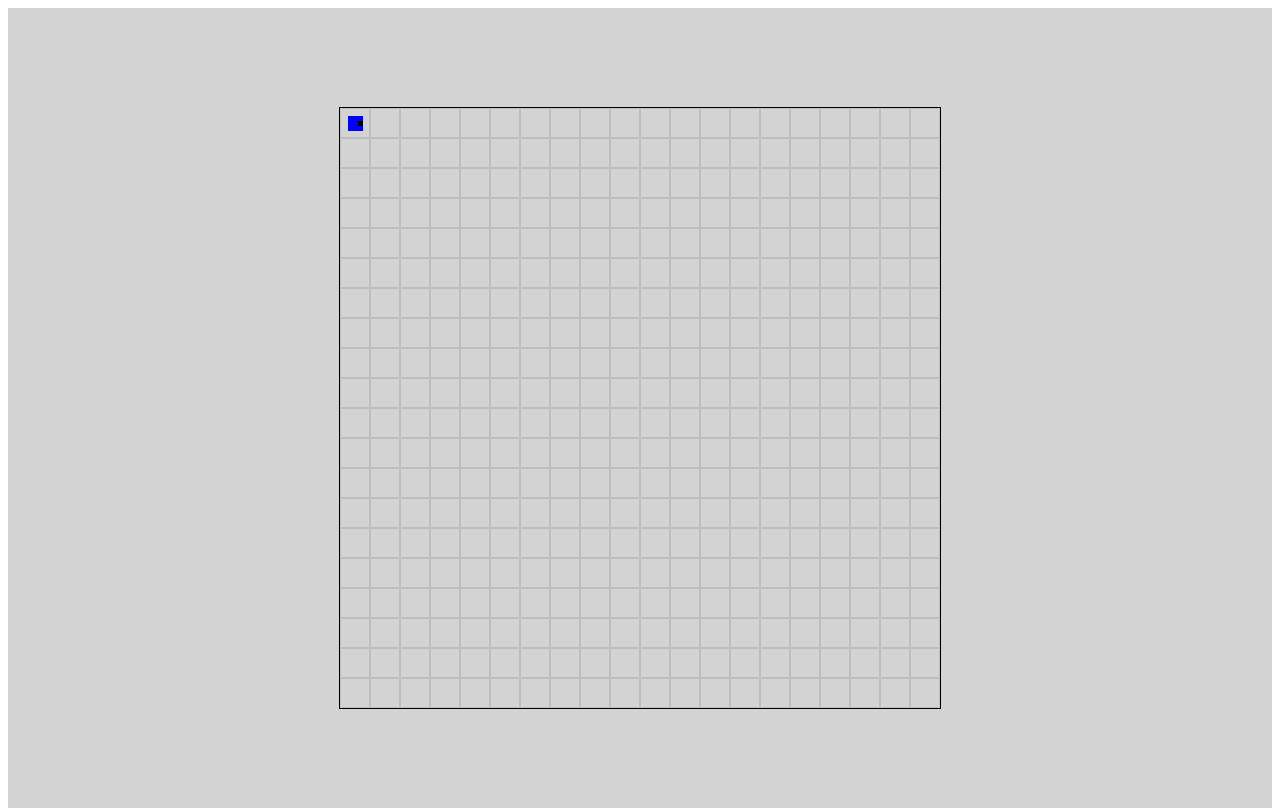
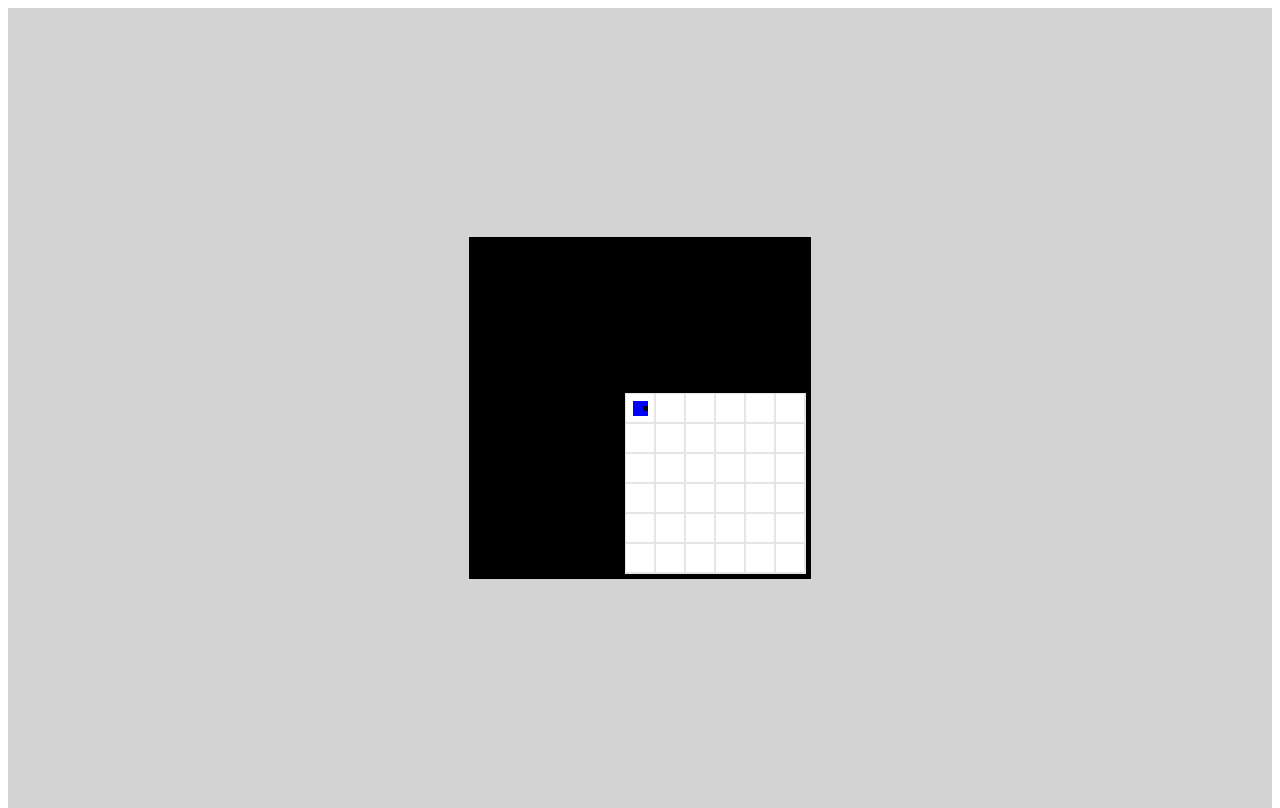
Before and after one commit to TimAstier/react-roguelike, a React (Create React App) app: page / in a window 1280 px wide. Built offline with nearby package versions, Linux system fonts and the light colour scheme.

Commit message:
feat: Add viewport

```diff
--- a/src/components/Cell.tsx
+++ b/src/components/Cell.tsx
@@ -1,7 +1,7 @@
 import React from 'react';
 import styled from 'styled-components';
 
-import { CELL_WIDTH_IN_PIXELS } from '../constants/grid';
+import { CELL_WIDTH_IN_PIXELS } from '../constants/config';
 import { CellContent } from '../typings/cellContent';
 import { MoveDirection } from '../typings/moveDirection';
 import Player from './Player';
--- a/src/components/Game.tsx
+++ b/src/components/Game.tsx
@@ -7,6 +7,7 @@ import { MoveDirection } from '../typings/moveDirection';
 import { Position } from '../typings/position';
 import { ReduxState } from '../typings/reduxState';
 import Map from './Map';
+import Viewport from './Viewport';
 
 const LEFT_KEYCODE = 37;
 const UP_KEYCODE = 38;
@@ -74,7 +75,11 @@ const Game: React.FC<Props> = ({ moveDirection, movePlayer, playerPosition }) =>
     };
   }, [movePlayer]);
 
-  return <Map playerPosition={playerPosition} moveDirection={moveDirection} />;
+  return (
+    <Viewport>
+      <Map playerPosition={playerPosition} moveDirection={moveDirection} />
+    </Viewport>
+  );
 };
 
 const mapStateToProps = (state: ReduxState) => ({
--- a/src/components/Map.tsx
+++ b/src/components/Map.tsx
@@ -1,11 +1,17 @@
 import React from 'react';
 import styled from 'styled-components';
 
-import { CELL_WIDTH_IN_PIXELS, GRID_HEIGHT, GRID_WIDTH } from '../constants/grid';
+import { ANIMATION_SPEED } from '../constants/config';
+import { CELL_WIDTH_IN_PIXELS, GRID_HEIGHT, GRID_WIDTH } from '../constants/config';
 import { CellContent } from '../typings/cellContent';
 import { MoveDirection } from '../typings/moveDirection';
 import { Position } from '../typings/position';
 import Cell from './Cell';
+
+interface StylingProps {
+  left: number;
+  top: number;
+}
 
 const Wrapper = styled.div`
   width: ${() => `${CELL_WIDTH_IN_PIXELS * GRID_HEIGHT}px`};
@@ -13,6 +19,11 @@ const Wrapper = styled.div`
   display: flex;
   flex-wrap: wrap;
   border: solid 1px black;
+  position: relative;
+  left: ${(p: StylingProps) => `${p.left}px`};
+  top: ${(p: StylingProps) => `${p.top}px`};
+  transition: ${() => `top ${ANIMATION_SPEED / 1000}s, left ${ANIMATION_SPEED / 1000}s`};
+  background-color: white;
 `;
 
 interface Props {
@@ -45,7 +56,14 @@ const Map: React.FC<Props> = ({ moveDirection, playerPosition }) => {
     });
   };
 
-  return <Wrapper>{renderCells()}</Wrapper>;
+  const mapLeftPosition = (-playerPosition[1] + 5) * CELL_WIDTH_IN_PIXELS;
+  const mapUpPosition = (-playerPosition[0] + 5) * CELL_WIDTH_IN_PIXELS;
+
+  return (
+    <Wrapper left={mapLeftPosition} top={mapUpPosition}>
+      {renderCells()}
+    </Wrapper>
+  );
 };
 
 export default Map;
--- a/src/components/Player.tsx
+++ b/src/components/Player.tsx
@@ -2,7 +2,7 @@ import React from 'react';
 import { connect } from 'react-redux';
 import styled from 'styled-components';
 
-import { ANIMATION_SPEED } from '../constants/config';
+import { ANIMATION_SPEED, ANIMATION_STEPS } from '../constants/config';
 import { gameSelectors } from '../redux/game';
 import { MoveDirection } from '../typings/moveDirection';
 import { ReduxState } from '../typings/reduxState';
@@ -47,7 +47,7 @@ type Props = StateProps & OwnProps;
 
 const Player: React.FC<Props> = ({ moveDirection, shouldPlayerAnimate }) => {
   const animation = shouldPlayerAnimate
-    ? `move${moveDirection} ${ANIMATION_SPEED / 1000}s steps(16)`
+    ? `move${moveDirection} ${ANIMATION_SPEED / 1000}s steps(${ANIMATION_STEPS})`
     : undefined;
   const transform = `rotate(${mapMoveDirectionToAngle[moveDirection]}deg)`;
   return (
--- /dev/null
+++ b/src/components/Viewport.tsx
@@ -0,0 +1,19 @@
+import React from 'react';
+import styled from 'styled-components';
+
+import { VIEWPORT_WIDTH_IN_PIXELS } from '../constants/config';
+
+const Wrapper = styled.div`
+  overflow: hidden;
+  width: ${() => `${VIEWPORT_WIDTH_IN_PIXELS}px`};
+  height: ${() => `${VIEWPORT_WIDTH_IN_PIXELS}px`};
+  background-color: black;
+  border: solid 5px black;
+  border-spacing: border-box;
+`;
+
+const Viewport: React.FC = (props) => {
+  return <Wrapper>{props.children}</Wrapper>;
+};
+
+export default Viewport;
--- a/src/constants/config.ts
+++ b/src/constants/config.ts
@@ -1,3 +1,9 @@
-// All times are in ms
-export const ANIMATION_SPEED = 250;
-export const PAUSE_TIME_BETWEEN_MOVES = 100;
+export const ANIMATION_SPEED = 250; // ms
+export const ANIMATION_STEPS = 64;
+export const PAUSE_TIME_BETWEEN_MOVES = 100; // ms
+
+export const CELL_WIDTH_IN_PIXELS = 30;
+export const VIEWPORT_WIDTH_IN_PIXELS = 11 * CELL_WIDTH_IN_PIXELS + 2;
+
+export const GRID_WIDTH = 20; // number of cells
+export const GRID_HEIGHT = 20; // number of cells
--- a/src/constants/grid.ts
+++ /dev/null
@@ -1,4 +0,0 @@
-export const GRID_WIDTH = 20;
-export const GRID_HEIGHT = 20;
-
-export const CELL_WIDTH_IN_PIXELS = 30;
--- a/src/redux/game.ts
+++ b/src/redux/game.ts
@@ -1,6 +1,6 @@
 import { AnyAction } from 'redux';
 
-import { GRID_WIDTH } from '../constants/grid';
+import { GRID_WIDTH } from '../constants/config';
 import { MoveDirection } from '../typings/moveDirection';
 import { Position } from '../typings/position';
 
```
Also changed, not shown: 1 other file (tests, documents, lock files or other folders).
